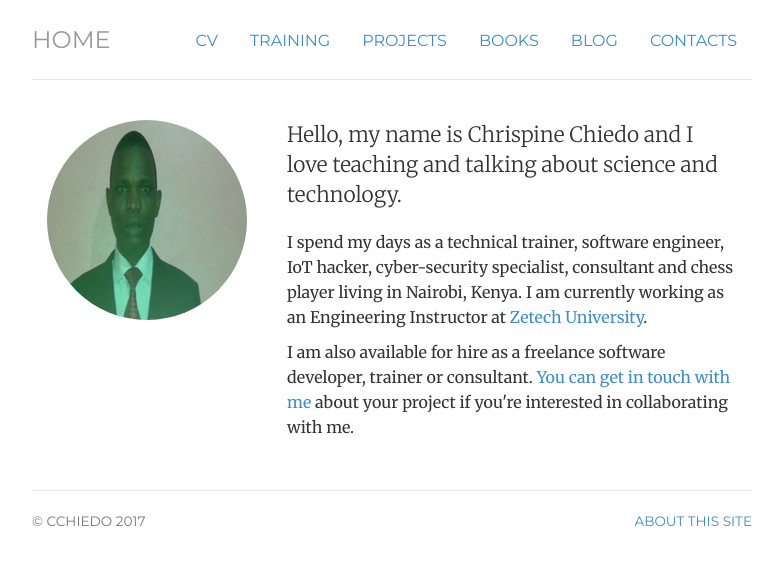
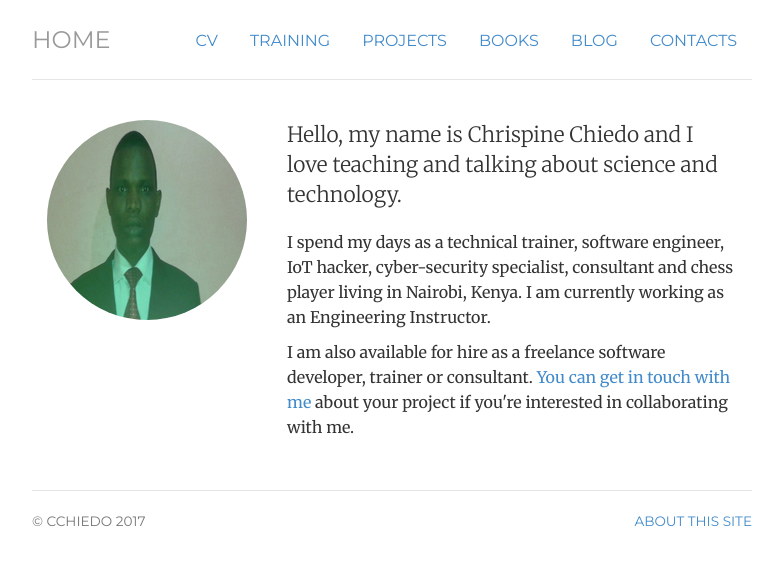
Before and after one commit to theafricanengineer/theafricanengineer.github.io, a Jekyll site: the page built from index.html, in a window 1280 px wide. Shown: the top 565 px of the page, without its empty margins (248-1031 px from the left). Built offline with Jekyll 4.4.1, drawn with Linux system fonts in a browser that asks for light colours.

Commit message:
update the root index.html file

```diff
--- a/index.html
+++ b/index.html
@@ -16,7 +16,8 @@ description: Chrispine Chiedo is a Consultant, Technical Trainer, Software Engin
 	<div itemscope itemtype="http://data-vocabulary.org/Person" class="col-sm-8">
 	<p class="lead">Hello, my name is <span itemprop="name">Chrispine Chiedo</span> and I love teaching and talking about science and technology.</p>
 	<p>I spend my days as a <span itemprop="title">technical trainer</span>, <span itemprop="title">software engineer</span>, <span itemprop="title">IoT hacker</span>, <span itemprop="title">cyber-security specialist</span>, <span itemprop="title">consultant</span> and chess player living in <span itemprop="address" itemscope
-    itemtype="http://data-vocabulary.org/Address"> <span itemprop="locality">Nairobi</span>, <span itemprop="region">Kenya.</span></span> I am currently working as an Engineering Instructor at <span itemprop="affiliation"><a href="http://zetech.ac.ke">Zetech University</a></span>.</p>
+    itemtype="http://data-vocabulary.org/Address"> <span itemprop="locality">Nairobi</span>, <span itemprop="region">Kenya.</span></span> I am currently working as an Engineering Instructor.
+    <!-- at <span itemprop="affiliation"><a href="http://zetech.ac.ke">Zetech University</a></span>.</p> -->
 
 	<p>I am also available for hire as a <span itemprop="title">freelance software developer, trainer or consultant</span>. <a href="contact">You can get in touch with me</a> about your project if you're interested in collaborating with me.</p>
 	</div>
```
